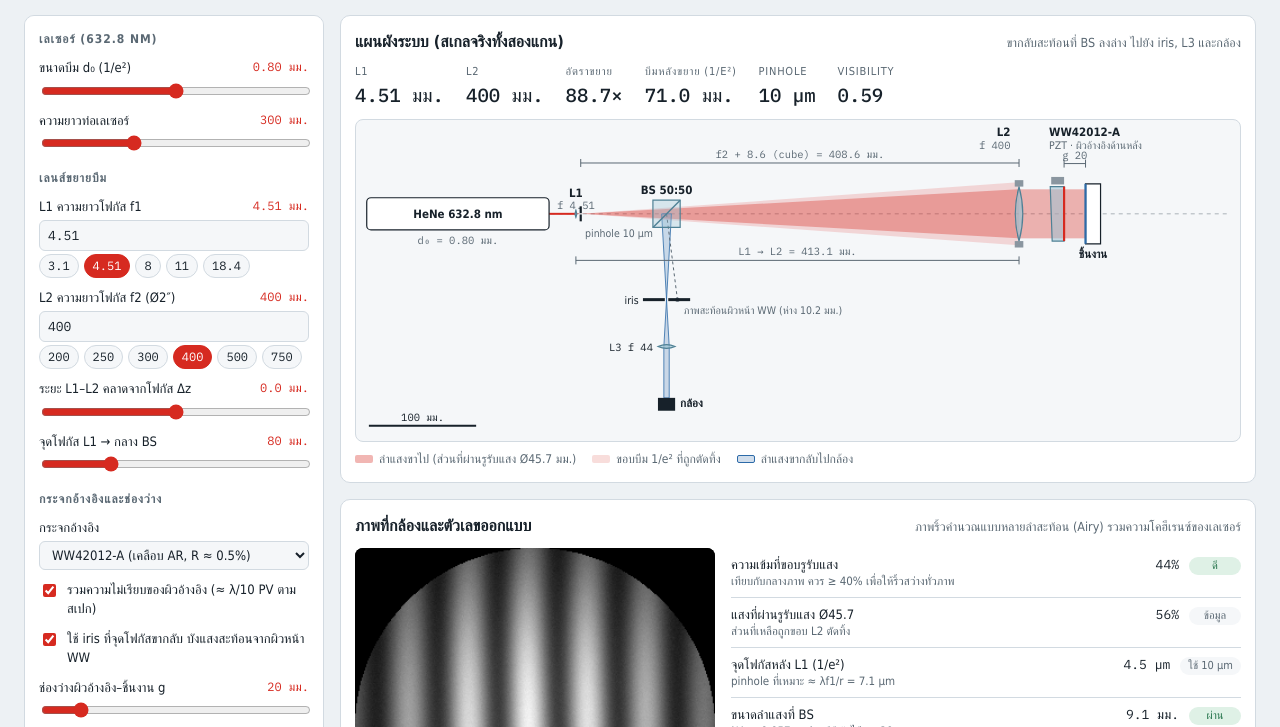
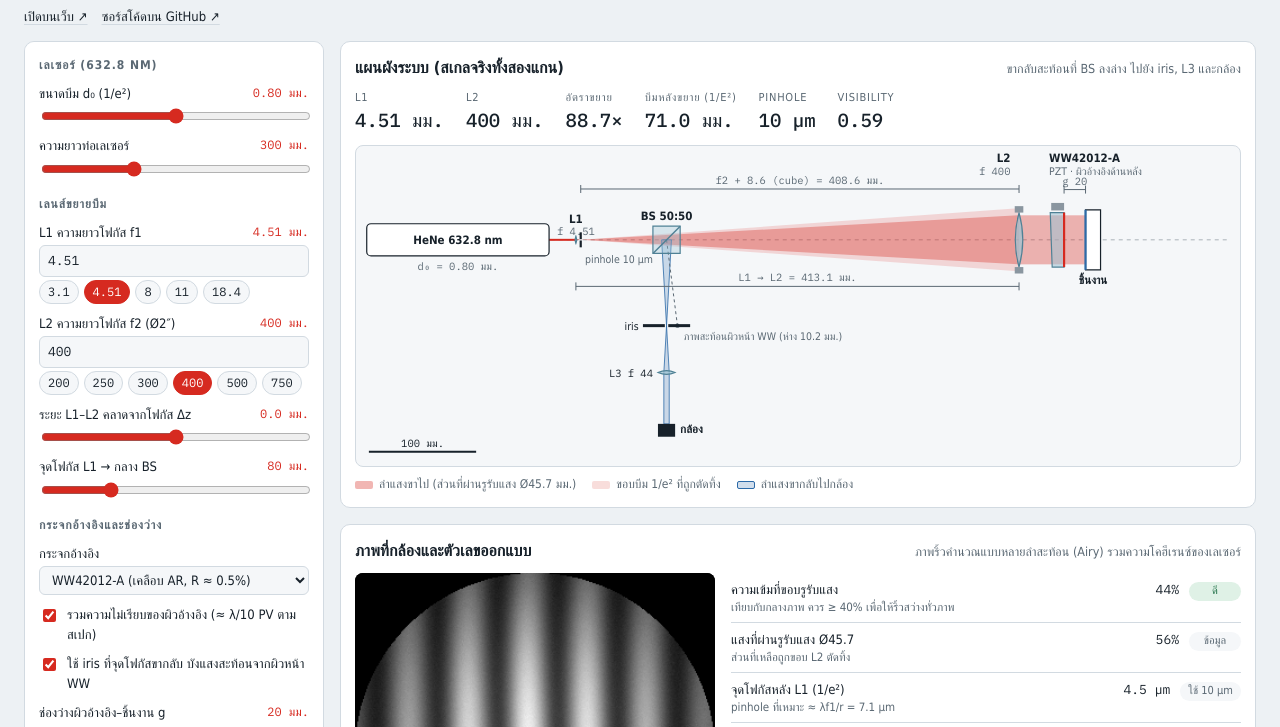
Before and after one commit to saetiew/fizeau-simulator, a plain HTML site: page index.html in a window 1280 px wide. Shown: the part 76-803 px from the top of the page. Drawn offline with Linux system fonts and the light colour scheme; a web font is replaced by a local one.

Commit message:
Add links to live site and source code
Co-Authored-By: Claude Opus 5.5 <noreply@anthropic.com>

```diff
--- a/index.html
+++ b/index.html
@@ -38,6 +38,9 @@ h3{font-size:12px;text-transform:uppercase;letter-spacing:.08em;color:var(--mute
 .mono,output,.num{font-family:var(--f-mono);font-variant-numeric:tabular-nums}
 header.top{display:flex;flex-wrap:wrap;align-items:baseline;gap:6px 18px;margin-bottom:14px}
 header.top p{margin:0;color:var(--muted);max-width:70ch}
+header.top .links{display:flex;flex-wrap:wrap;gap:6px 14px;font-size:13px;width:100%}
+header.top .links a{color:inherit;text-decoration:underline;text-underline-offset:3px;text-decoration-color:var(--line)}
+header.top .links a:hover{text-decoration-color:currentColor}
 .layout{display:grid;grid-template-columns:300px minmax(0,1fr);gap:16px;align-items:start}
 @media (max-width:920px){.layout{grid-template-columns:minmax(0,1fr)}}
 aside.controls{background:var(--panel);border:1px solid var(--line);border-radius:10px;padding:14px;display:flex;flex-direction:column;gap:16px;
@@ -100,6 +103,7 @@ button.btn.ghost{background:transparent;color:var(--ink);border-color:var(--line
 <header class="top">
   <h1>Fizeau Bench 2″</h1>
   <p>จำลองระบบ เลเซอร์ HeNe → L1 + pinhole → BS → L2 → WW42012-A → ชิ้นงาน ปรับค่าทางซ้ายแล้วดูแผนผังที่วาดตามสเกลจริง ภาพริ้วที่กล้อง และผลวัดแบบ phase-shifting</p>
+  <nav class="links"><a href="https://saetiew.github.io/fizeau-simulator/" target="_blank" rel="noopener">เปิดบนเว็บ ↗</a><a href="https://github.com/saetiew/fizeau-simulator" target="_blank" rel="noopener">ซอร์สโค้ดบน GitHub ↗</a></nav>
 </header>
 
 <div class="layout">
```
Also changed, not shown: 1 other file.
